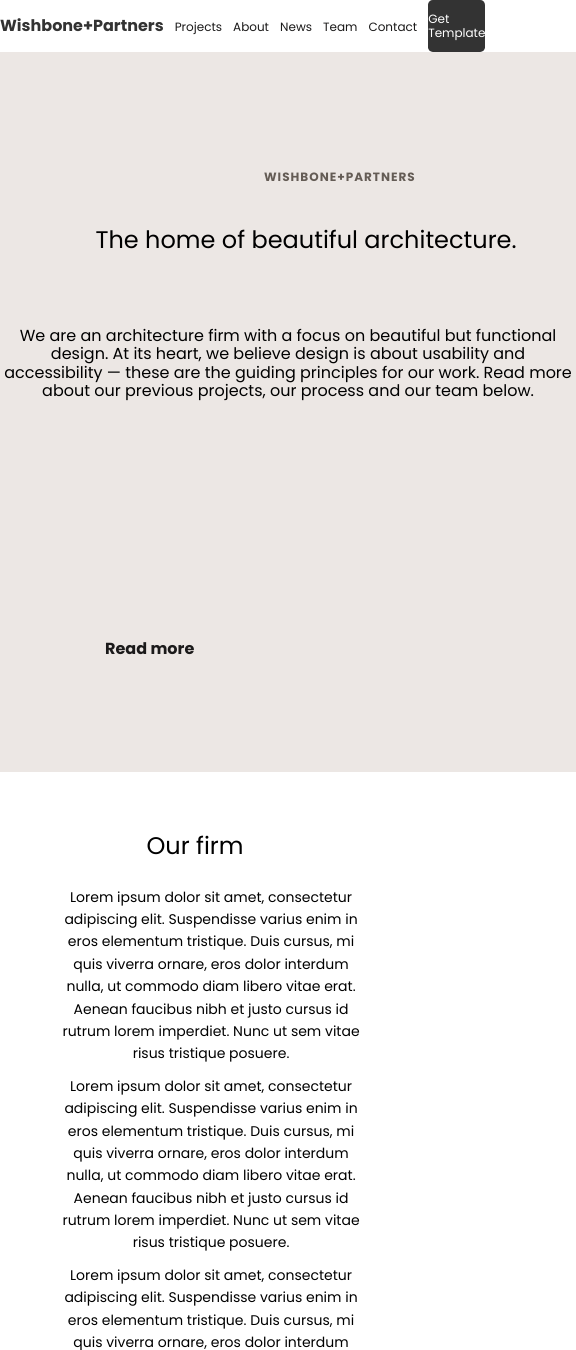
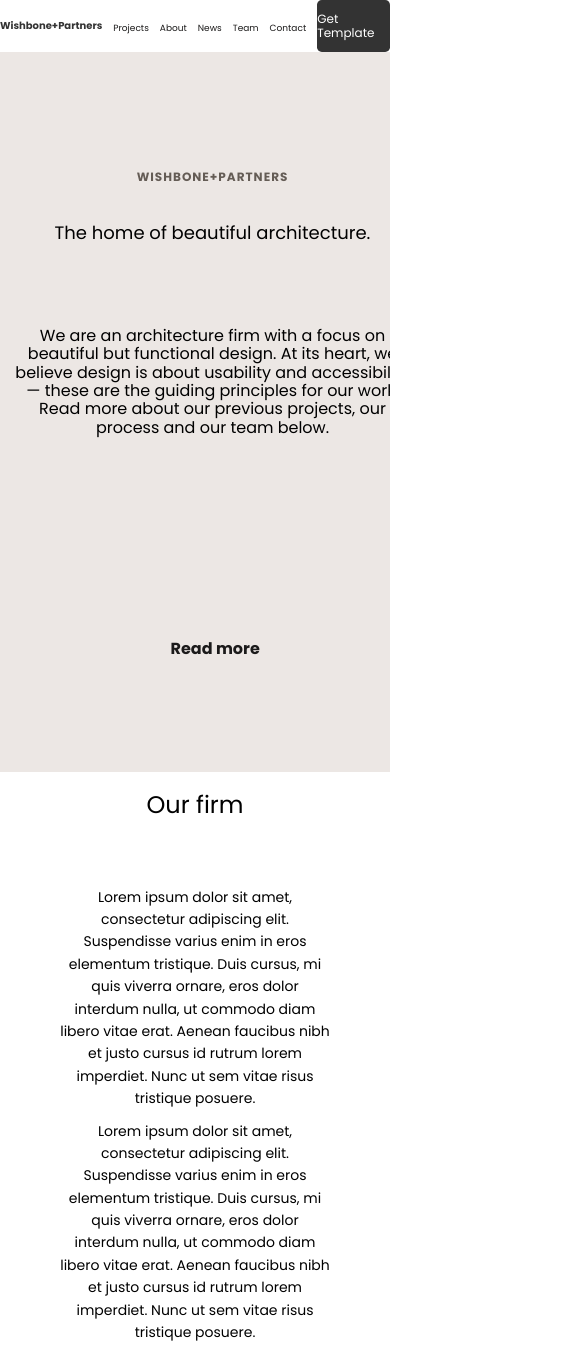
Before and after one commit to Demf1/wishbone, a website built with Vite: page index.html in a window 390 px wide. Shown: the top 1350 px of the page, 576 px wide, since content can reach past the window. Built offline with nearby package versions, Linux system fonts and the light colour scheme; files whose address does not match are found by name.

Commit message:
fix team clients featured process info about connection footer navbar

```diff
--- a/src/scss/base/_about.scss
+++ b/src/scss/base/_about.scss
@@ -16,7 +16,7 @@
             padding: 0 auto;
         }
         @media(max-width: 768px) {
-            width: 576px;
+            width: 100%;
         }
     }
     &__content {
@@ -39,6 +39,10 @@
         @media(max-width:768px) {
             flex: 0 0 600px;
         }
+        @media(max-width:576px) {
+            flex: 0 0 425px;
+            padding: 360px 60px;
+        }
     }
     &__img {
         flex: 0 0 720px;
@@ -48,6 +52,9 @@
         }
         @media(max-width:576px) {
             background-color: #ECE7E4;
+        }
+        @media(max-width:576px) {
+            display: none;
         }
         img {
             width: 100%;
@@ -79,6 +86,9 @@
             top: 15%;
             font-size: 12px;
         }
+        @media(max-width:576px) {
+            right: 10%;
+        }
     }
     &__title {
         font-size: 48px;
@@ -103,6 +113,10 @@
             left: 51%;
             top: 22%;
         }
+        @media(max-width:576px) {
+            font-size: 18px;
+            left: 50%;
+        }
     }
     &__descr {
         font-size: 18px;
@@ -125,6 +139,8 @@
         }
         @media(max-width:576px) {
             font-size: 16px;
+            width: 400px;
+            left: 50%;
         }
     }
     &__link {
@@ -151,5 +167,8 @@
         @media(max-width: 768px) {
             right: 50%;
         }
+        @media(max-width:576px) {
+            right: 14%;
+        }
     }
 }
--- a/src/scss/base/_clients.scss
+++ b/src/scss/base/_clients.scss
@@ -62,6 +62,9 @@
             gap: 15px;
             padding-top: 100px;
         }
+        @media(max-width:576px) {
+            width: 100%;
+        }
     }
     &__logo {
         margin: 0 auto;
--- a/src/scss/base/_connection.scss
+++ b/src/scss/base/_connection.scss
@@ -46,5 +46,9 @@
         @media(max-width:768px) {
             right: 60px;
         }
+        @media(max-width:576px) {
+            right: 10px;
+            top: 75%;
+        }
     }
 }
--- a/src/scss/base/_featured.scss
+++ b/src/scss/base/_featured.scss
@@ -26,6 +26,9 @@
             position: absolute;
             right: -5%;
         }
+        @media(max-width:576px) {
+            right: 0%;
+        }
         h3 {
             font-weight: normal;
             text-transform: uppercase;
--- a/src/scss/base/_footer.scss
+++ b/src/scss/base/_footer.scss
@@ -38,5 +38,9 @@
         @media(max-width:768px) {
             right: 16px;
         }
+        @media(max-width: 576px) {
+            right: 34%;
+            top: 85%;
+        }
     }
 }
--- a/src/scss/base/_info.scss
+++ b/src/scss/base/_info.scss
@@ -28,10 +28,16 @@
             transform: translateX(-50%);
             font-size: 24px;
         }
+        @media(max-width:576px) {
+            top: -5%;
+        }
     }
     &__item {
         width: 502px;
         line-height: 1.6;
+        @media(max-width:576px) {
+            width: 100%;
+        }
         p {
             font-size: 16px;
             margin-bottom: 10px;
@@ -42,9 +48,7 @@
             @media(max-width:992px) {
                 font-size: 14px;
             }
-            @media(max-width:576px) {
-                padding-right: 120px;
-            }
+
         }
         @media(max-width:992px) {
             text-align: center;
--- a/src/scss/base/_navbar.scss
+++ b/src/scss/base/_navbar.scss
@@ -15,6 +15,9 @@
         @media (max-width: 992px) {
             font-size: 16px;
         }
+        @media(max-width:576px) {
+            font-size: 10px;
+        }
         a {
             text-decoration: none;
             color: #333;
@@ -27,14 +30,6 @@
         display: flex;
         align-items: center;
         font-size: 14px;
-        @media(max-width: 576px) {
-            li {
-
-                a {
-                    font-size: 12px;
-                }
-            }
-        }
         li {
             margin-left: 32px;
             @media(max-width: 768px) {
@@ -53,6 +48,9 @@
                 font-size: 15px;
                 @media(max-width: 768px) {
                     font-size: 12px;
+                }
+                @media(max-width:576px) {
+                    font-size: 9px;
                 }
             }
         }
--- a/src/scss/base/_process.scss
+++ b/src/scss/base/_process.scss
@@ -1,6 +1,9 @@
 .process {
     padding: 100px 0;
     text-align: center;
+    @media(max-width:576px) {
+        padding: 15px 0;
+    }
     &__items {
         display: flex;
         justify-content: space-between;
--- a/src/scss/base/_team.scss
+++ b/src/scss/base/_team.scss
@@ -52,6 +52,9 @@
         @media(max-width:768px) {
             grid-template-columns: 190px 190px;
         }
+        @media(max-width:576px) {
+            grid-template-columns: 190px 100px;
+        }
 
     }
     &__item {
```
Also changed, not shown: src/scss/style.css, 1 other file.
